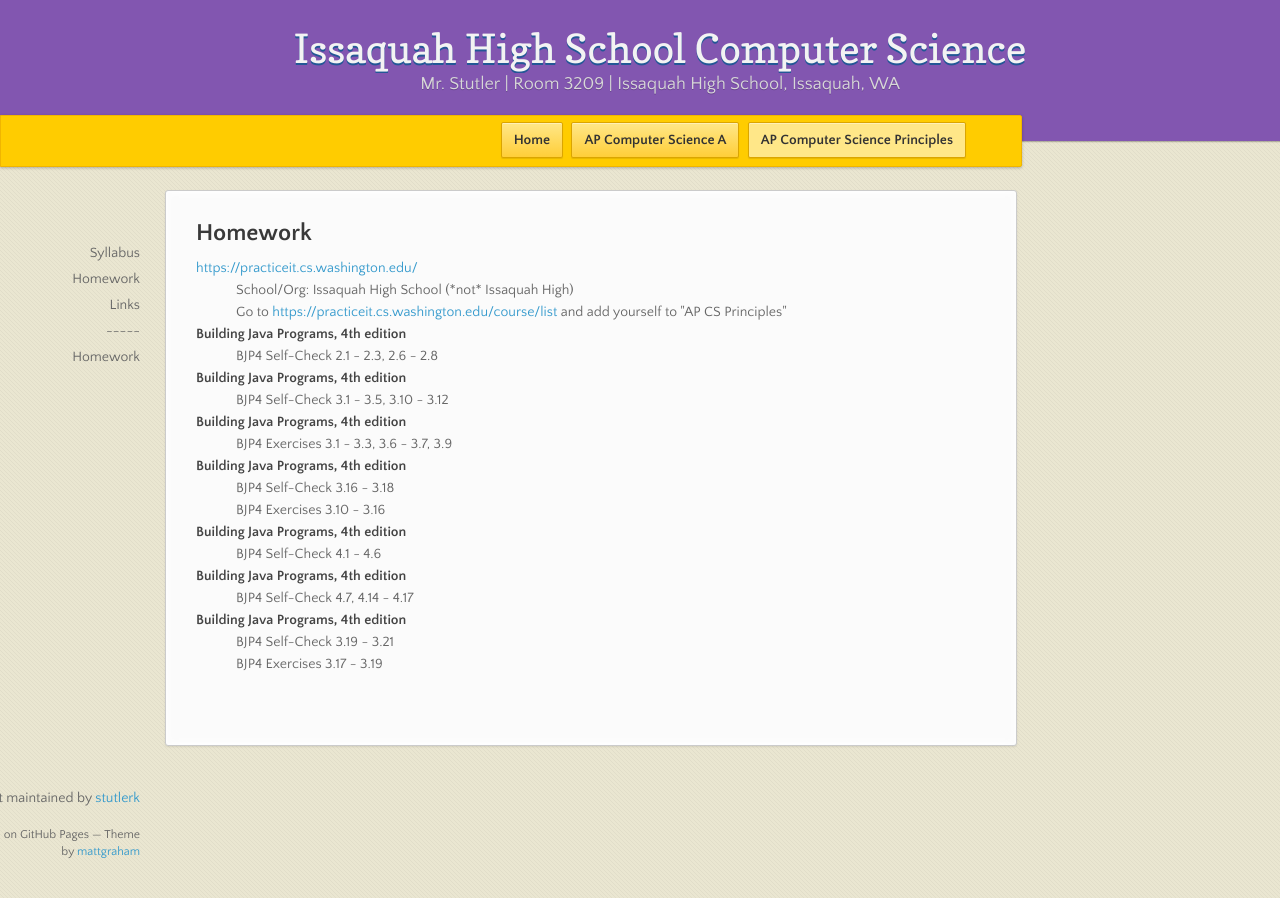
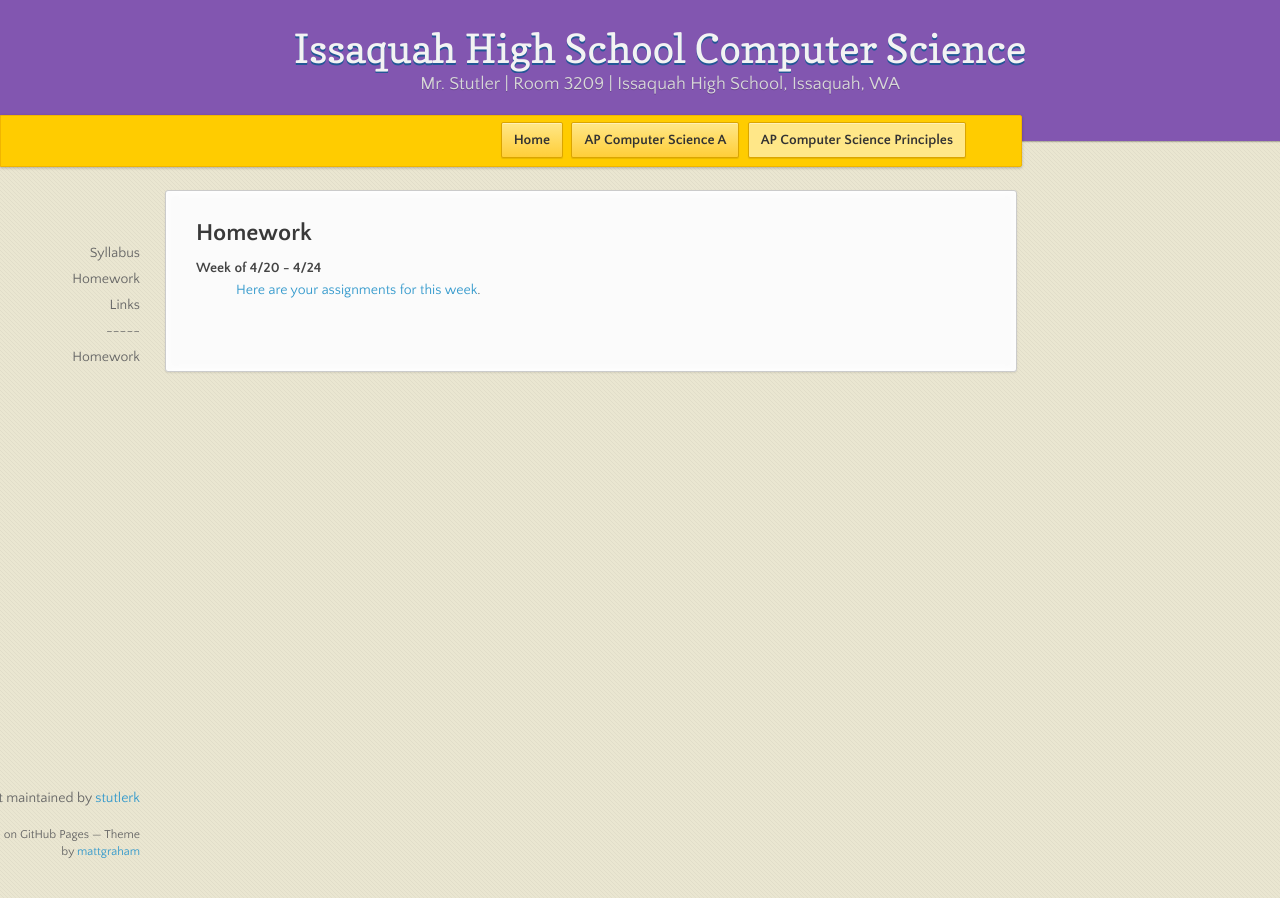
Before and after one commit to stutlerk/ihs-website, a Jekyll site: the page built from _apcsprinciples/homework.html, in a window 1280 px wide. Built offline with Jekyll 4.4.1, drawn with Linux system fonts in a browser that asks for light colours; nearby versions of some CDN libraries.

Commit message:
Update homework.html

```diff
--- a/_apcsprinciples/homework.html
+++ b/_apcsprinciples/homework.html
@@ -6,33 +6,9 @@ layout: course
 <section>
 <h2>Homework</h2>
 <dl>
-   <dt><a href="https://practiceit.cs.washington.edu/" target="_blank">https://practiceit.cs.washington.edu/</a></dt>
-   <dd>School/Org: Issaquah High School (*not* Issaquah High)</dd>
-   <dd>Go to <a href="https://practiceit.cs.washington.edu/course/list" target="_blank">https://practiceit.cs.washington.edu/course/list</a>
-   and add yourself to "AP CS Principles"</dd>
+    <dt>Week of 4/20 - 4/24</dt>
+    <dd><a href="https://issaquahwednet-my.sharepoint.com/:w:/g/personal/stutlerk_issaquah_wednet_edu/Ed2q1Niwwl5PrIt8ua6JpJsBUBv-FrraHMB2HZn82pj8BQ?e=0vUGDb" target="_blank">Here are your assignments for this week</a>.</dd>
 
-   <dt>Building Java Programs, 4th edition</dt>
-   <dd>BJP4 Self-Check 2.1 - 2.3, 2.6 - 2.8</dd>
-
-   <dt>Building Java Programs, 4th edition</dt>
-   <dd>BJP4 Self-Check 3.1 - 3.5, 3.10 - 3.12</dd>
-
-   <dt>Building Java Programs, 4th edition</dt>
-   <dd>BJP4 Exercises 3.1 - 3.3, 3.6 - 3.7, 3.9</dd>
-
-   <dt>Building Java Programs, 4th edition</dt>
-   <dd>BJP4 Self-Check 3.16 - 3.18</dd>
-   <dd>BJP4 Exercises 3.10 - 3.16</dd>
-
-   <dt>Building Java Programs, 4th edition</dt>
-   <dd>BJP4 Self-Check 4.1 - 4.6</dd>
-
-   <dt>Building Java Programs, 4th edition</dt>
-   <dd>BJP4 Self-Check 4.7, 4.14 - 4.17</dd>
-
-   <dt>Building Java Programs, 4th edition</dt>
-   <dd>BJP4 Self-Check 3.19 - 3.21</dd>
-   <dd>BJP4 Exercises 3.17 - 3.19</dd>
     <!--
     <dt><a href="https://canvas.instructure.com/courses/1216523">Canvas Course Page</a></dt>
     <dd>Intro to Computer Science labs and assignments</dd>
```
Lines whose indentation alone changed are shown as unchanged.
